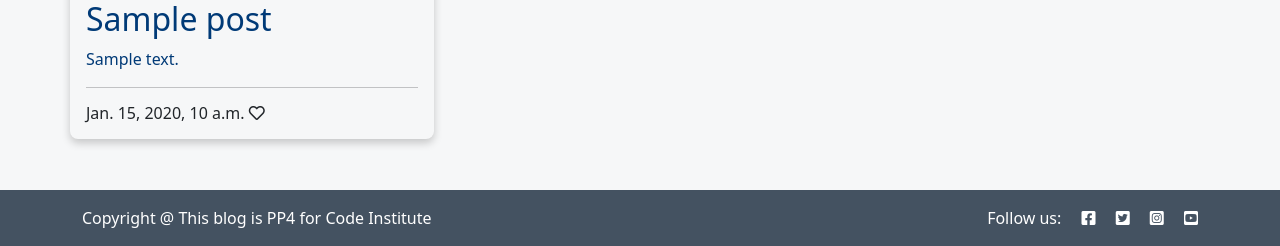
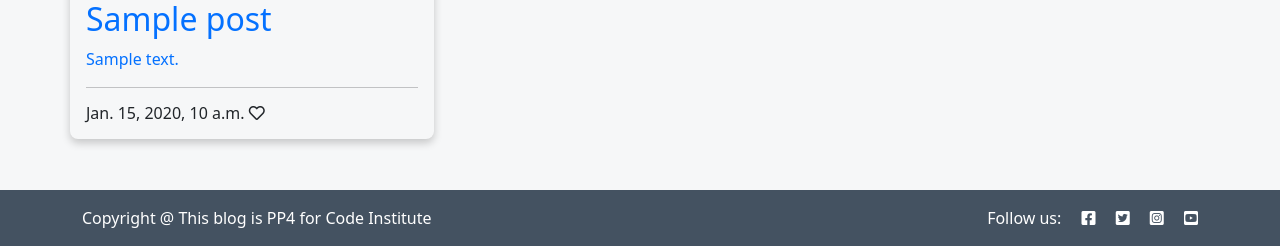
Before and after one commit to baselhn-cmd/mysportblog-pp4, a Django app: page / in a window 1280 px wide. Shown: the part 694-940 px from the top of the page. Run offline with Django 5.2, Linux system fonts and the light colour scheme; tables that the repository leaves empty hold one stand-in row (values such as "Sample post"); parts of the project's set-up code (start-up, migrations or seed data) failed here and were passed over; some libraries are stand-ins or nearby versions.

Commit message:
deleted extra line from urls

```diff
--- a/blog/urls.py
+++ b/blog/urls.py
@@ -12,5 +12,4 @@ urlpatterns = [
     path('<slug:slug>/delete_comment/<int:comment_id>/',
         views.comment_delete, name='comment_delete'),
     path('like/<slug:slug>/', views.PostLike.as_view(), name='post_like'),
-
 ]
--- a/static/css/style.css
+++ b/static/css/style.css
@@ -105,7 +105,7 @@ body {
 
 .post-link {
     text-decoration: none;
-    color: #003a77;
+    color: #0471ff;
 }
 
 .post-link:hover,
```
